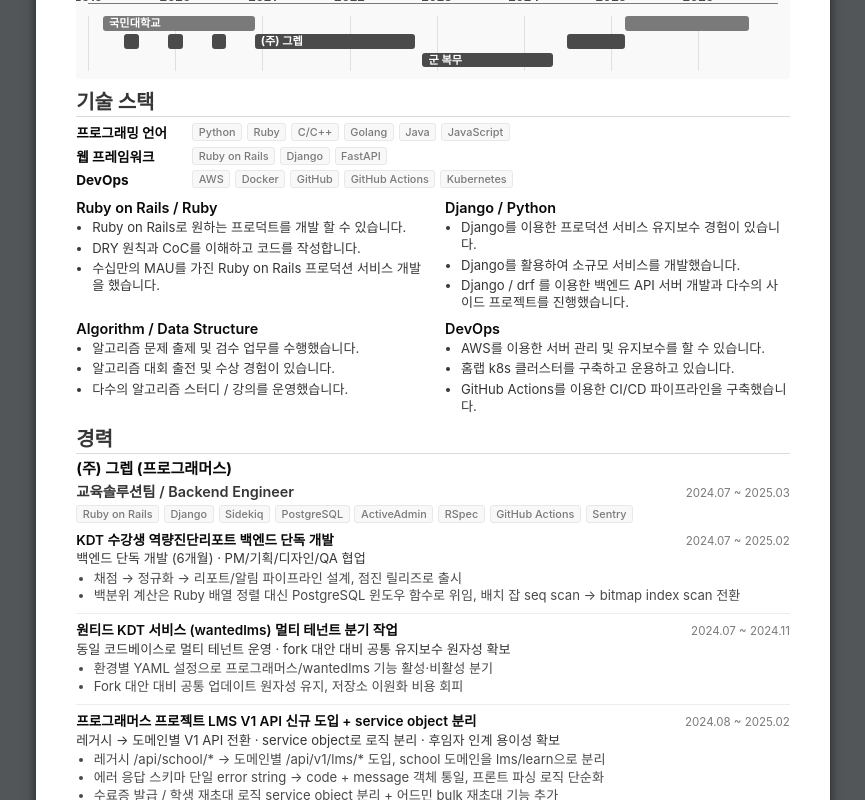
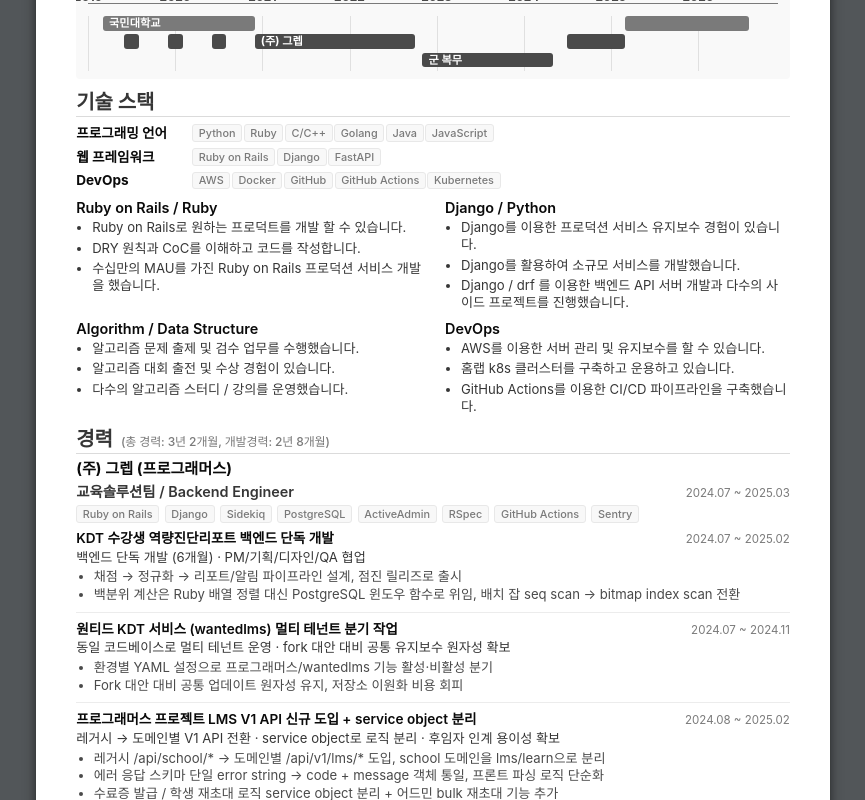
Before and after one commit to shinkeonkim/my-resume, a Vue app: page / in a window 1280 px wide. Shown: the part 640-1440 px from the top of the page, without its empty margins (207-1072 px from the left). Built offline with nearby package versions, Linux system fonts and the light colour scheme; a web font is replaced by a local one.

Commit message:
content: 경력 기간 정보 개선 및 디자인 개선

```diff
--- a/src/components/ExperienceItem.vue
+++ b/src/components/ExperienceItem.vue
@@ -114,8 +114,8 @@
 .role-tags {
   display: flex;
   flex-wrap: wrap;
-  gap: 0.1rem;
-  margin-bottom: 0.3rem;
+  gap: 0.25rem 0.35rem;
+  margin-bottom: 0.35rem;
 }
 
 .details {
--- a/src/components/ResumeSectionLayout.vue
+++ b/src/components/ResumeSectionLayout.vue
@@ -1,6 +1,7 @@
 <script setup lang="ts">
 defineProps<{
   title: string
+  subtitle?: string
 }>()
 </script>
 
@@ -8,6 +9,7 @@
   <section class="resume-section">
     <h2 class="section-title title is-5 has-text-weight-bold">
       <span class="title-text">{{ title }}</span>
+      <span v-if="subtitle" class="section-subtitle">{{ subtitle }}</span>
     </h2>
     <div class="section-content is-small">
       <slot></slot>
@@ -28,6 +30,10 @@
   line-height: 1.15;
   font-size: 1.1rem;
   margin: 0.6rem 0 0.35rem !important;
+  display: flex;
+  align-items: baseline;
+  gap: 0.5rem;
+  flex-wrap: wrap;
 }
 
 .resume-section:first-child .section-title {
@@ -38,6 +44,13 @@
   display: inline-block;
 }
 
+.section-subtitle {
+  font-size: 0.75rem;
+  font-weight: 500;
+  color: #7a7a7a;
+  letter-spacing: -0.01em;
+}
+
 @media screen and (max-width: 768px) {
   .resume-section {
     margin-bottom: 2rem !important;
@@ -46,5 +59,8 @@
     font-size: 1.15rem !important; /* Standardized for mobile */
     margin-bottom: 0.75rem !important;
   }
+  .section-subtitle {
+    font-size: 0.78rem;
+  }
 }
 </style>
--- a/src/components/TechnicalStackTag.vue
+++ b/src/components/TechnicalStackTag.vue
@@ -17,8 +17,6 @@
   border: 1px solid #e8e8e8;
   font-size: 0.68rem;
   font-weight: 500;
-  margin-right: 0.2rem;
-  margin-bottom: 0.15rem;
   padding: 0.05rem 0.35rem;
   border-radius: 3px;
   height: auto;
@@ -29,8 +27,6 @@
   .tech-stack-tag {
     font-size: 0.65rem;
     padding: 0.05rem 0.3rem;
-    margin-right: 0.25rem;
-    margin-bottom: 0.25rem;
   }
 }
 </style>
--- a/src/components/sections/ExperienceSection.vue
+++ b/src/components/sections/ExperienceSection.vue
@@ -9,7 +9,10 @@
 </script>
 
 <template>
-  <ResumeSectionLayout :title="t('section.workExperiences')">
+  <ResumeSectionLayout
+    :title="t('section.workExperiences')"
+    :subtitle="t('section.workExperiences.subtitle')"
+  >
     <div v-for="(experience, index) in experiences" :key="index" class="company-block">
       <h3 class="company-name">{{ experience.name }}</h3>
 
--- a/src/composables/useLocale.ts
+++ b/src/composables/useLocale.ts
@@ -29,6 +29,7 @@
     'section.education': '학력',
     'section.skills': '기술 스택',
     'section.workExperiences': '경력',
+    'section.workExperiences.subtitle': '(총 경력: 3년 2개월, 개발경력: 2년 8개월)',
     'section.projects': '프로젝트',
     'section.activities': '학력 & 활동',
     'section.awards': '수상',
@@ -43,6 +44,7 @@
     'section.education': 'Education',
     'section.skills': 'Skills',
     'section.workExperiences': 'Work Experiences',
+    'section.workExperiences.subtitle': '(Total: 3y 2mo · Development: 2y 8mo)',
     'section.projects': 'Projects',
     'section.activities': 'Education & Activities',
     'section.awards': 'Awards',
--- a/src/resume/base/activities.ts
+++ b/src/resume/base/activities.ts
@@ -6,20 +6,13 @@
       title: '국민대학교 멋쟁이사자처럼',
       period: '2020.03 ~ 2025.12',
       details: [
-        { content: '<strong>13기 운영진</strong> (2025.01 ~ 2025.12)' },
-        { content: '<strong>12기 운영진</strong> (2024.01 ~ 2024.12)' },
-        { content: '<strong>10기 운영진</strong> (2022.01 ~ 2022.12)' },
         {
           content:
-            '<strong>9기 운영진 대표</strong> (2021.01 ~ 2021.12)<br>' +
-            '- 동아리 세션 진행 및 Git/Github 심화 강의<br>' +
-            '- Algorithm 스터디 운영<br>' +
-            '- 12개 대학 연합 해커톤 운영진 (배포 119 부서 - 서비스 배포 업무 수행)',
+            '<strong>운영진 이력</strong>: 2025 (13기) · 2024 (12기) · 2022 (10기) · <strong>2021 (9기 대표)</strong> · 2020 (8기 아기사자)',
         },
         {
           content:
-            '<strong>8기 아기사자</strong> (2020.03 ~ 2020.12)<br>' +
-            '- Web 교육 수강 (Python, Django, HTML/CSS/JS) 및 해커톤 참가',
+            '<strong>9기 운영진 대표</strong> 주요 활동: Git/GitHub 심화 강의 · Algorithm 스터디 운영 · 12개 대학 연합 해커톤 배포 담당 (배포 119 부서)',
         },
       ],
     },
@@ -79,20 +72,13 @@
       title: 'LikeLion at Kookmin University',
       period: '2020.03 ~ 2025.12',
       details: [
-        { content: '<strong>13th Generation Staff</strong> (2025.01 ~ 2025.12)' },
-        { content: '<strong>12th Generation Staff</strong> (2024.01 ~ 2024.12)' },
-        { content: '<strong>10th Generation Staff</strong> (2022.01 ~ 2022.12)' },
         {
           content:
-            '<strong>9th Generation President</strong> (2021.01 ~ 2021.12)<br>' +
-            '- Led club sessions and advanced Git/GitHub lectures<br>' +
-            '- Ran the algorithm study group<br>' +
-            '- Organizer for a 12-university joint hackathon (Deployment 119 squad — owned service deployment)',
+            '<strong>Staff timeline</strong>: 2025 (13th) · 2024 (12th) · 2022 (10th) · <strong>2021 (9th, President)</strong> · 2020 (8th, Member)',
         },
         {
           content:
-            '<strong>8th Generation Member</strong> (2020.03 ~ 2020.12)<br>' +
-            '- Completed web curriculum (Python, Django, HTML/CSS/JS) and participated in hackathons',
+            '<strong>9th Generation President</strong> highlights: advanced Git/GitHub lectures · ran the algorithm study group · deployment lead at a 12-university joint hackathon (Deployment 119 squad)',
         },
       ],
     },
```
